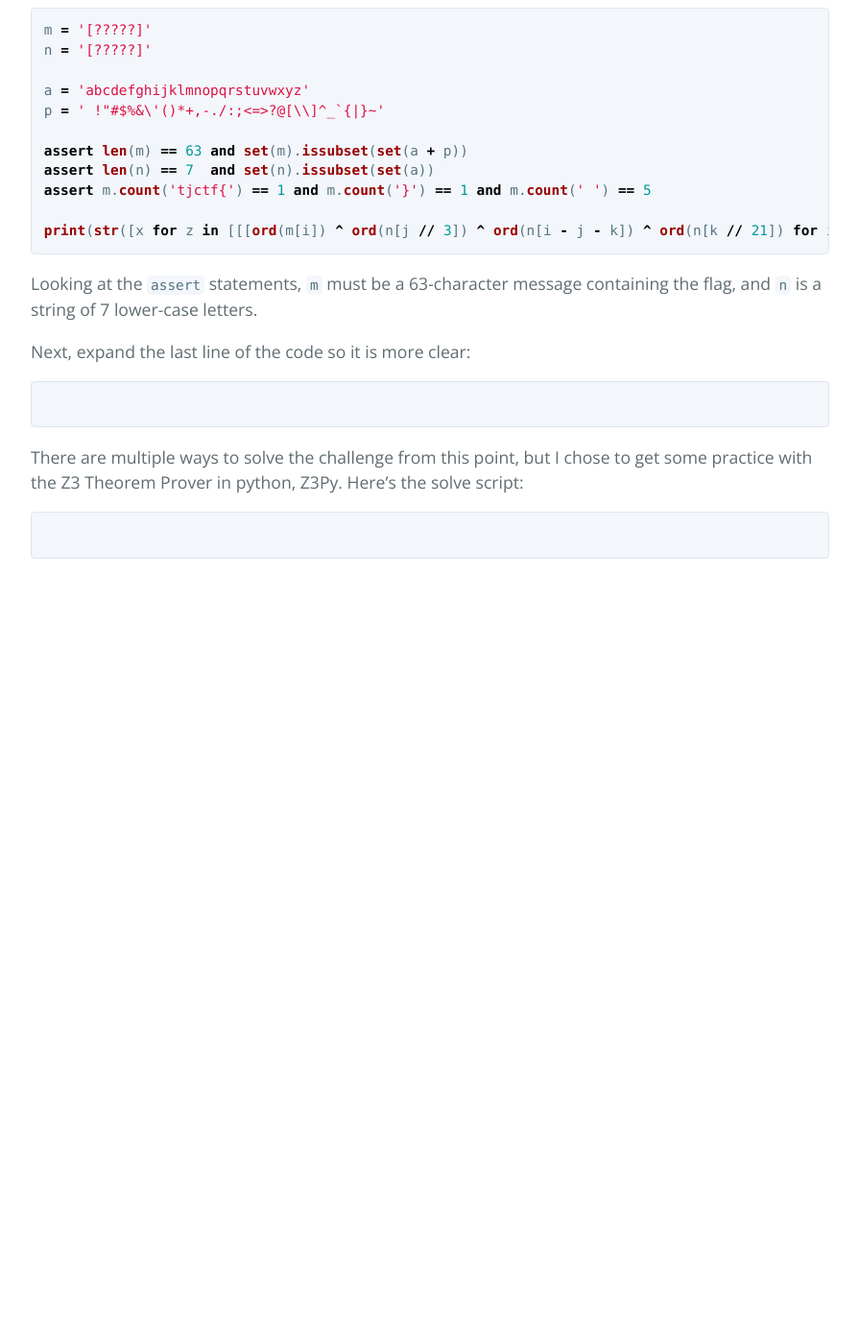
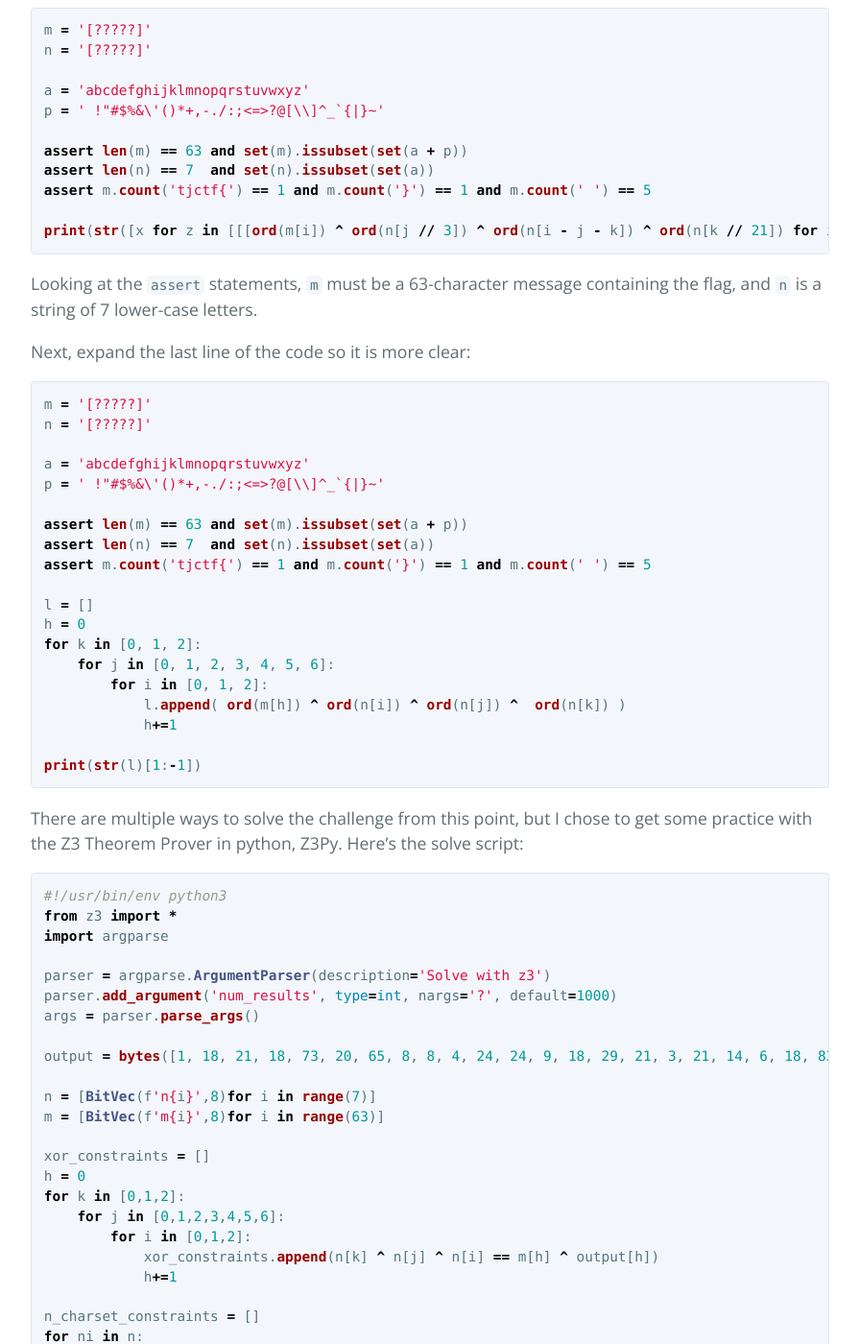
Before and after one commit to AdnanSlef/AdnanSlef.github.io, a Jekyll site: the page built from _posts/2020-05-26-comprehensive.md, in a window 1280 px wide and 1400 px high, scrolled down 828 px. Shown: the whole window at 96% size, without its empty margins (192-1087 px from the left). Built offline with Jekyll 4.4.1, drawn with Linux system fonts in a browser that asks for light colours; before the commit the page ends 1458 px from its top, so only the background shows below that; some of the changed text lies outside the part shown.

Commit message:
do more comp2

````diff
--- a/_posts/2020-05-26-comprehensive.md
+++ b/_posts/2020-05-26-comprehensive.md
@@ -41,11 +41,104 @@ Looking at the `assert` statements, `m` must be a 63-character message containin
 Next, expand the last line of the code so it is more clear:
 
 ```python
+m = '[?????]'
+n = '[?????]'
 
+a = 'abcdefghijklmnopqrstuvwxyz'
+p = ' !"#$%&\'()*+,-./:;<=>?@[\\]^_`{|}~'
+
+assert len(m) == 63 and set(m).issubset(set(a + p))
+assert len(n) == 7  and set(n).issubset(set(a))
+assert m.count('tjctf{') == 1 and m.count('}') == 1 and m.count(' ') == 5
+
+l = []
+h = 0
+for k in [0, 1, 2]:
+    for j in [0, 1, 2, 3, 4, 5, 6]:
+        for i in [0, 1, 2]:
+            l.append( ord(m[h]) ^ ord(n[i]) ^ ord(n[j]) ^  ord(n[k]) )
+            h+=1
+
+print(str(l)[1:-1])
 ```
 
 There are multiple ways to solve the challenge from this point, but I chose to get some practice with the Z3 Theorem Prover in python, Z3Py. Here's the solve script:
 
 ```python
+#!/usr/bin/env python3
+from z3 import *
+import argparse
 
+parser = argparse.ArgumentParser(description='Solve with z3')
+parser.add_argument('num_results', type=int, nargs='?', default=1000)
+args = parser.parse_args()
+
+output = bytes([1, 18, 21, 18, 73, 20, 65, 8, 8, 4, 24, 24, 9, 18, 29, 21, 3, 21, 14, 6, 18, 83, 2, 26, 86, 83, 5, 20, 27, 28, 85, 67, 5, 17, 2, 7, 12, 11, 17, 0, 2, 20, 12, 26, 26, 30, 15, 44, 15, 31, 0, 12, 46, 8, 28, 23, 0, 11, 3, 25, 14, 0, 65])
+
+n = [BitVec(f'n{i}',8)for i in range(7)]
+m = [BitVec(f'm{i}',8)for i in range(63)]
+
+xor_constraints = []
+h = 0
+for k in [0,1,2]:
+    for j in [0,1,2,3,4,5,6]:
+        for i in [0,1,2]:
+            xor_constraints.append(n[k] ^ n[j] ^ n[i] == m[h] ^ output[h])
+            h+=1
+
+n_charset_constraints = []
+for ni in n:
+    n_charset_constraints.append(And(ni>=ord('a'),ni<=ord('z')))
+
+five_spaces = Sum([If(m[i]==ord(' '),1,0)for i in range(63)])==5
+
+has_needed_chars = [(Sum([If(m[i]==ord(c),1,0)for i in range(63)])>=1) for c in 'tjctf{}']
+
+flag_format = Sum(
+        [
+            If(
+                And(
+                    [m[j+i]==ord('tjctf{'[i])for i in range(6)]
+                )
+            ,1,0)
+        for j in range(63-25)
+        ]
+    ) >= 1
+
+slvr = Solver()
+slvr.add(xor_constraints)
+slvr.add(n_charset_constraints)
+slvr.add(five_spaces)
+slvr.add(has_needed_chars)
+slvr.add(flag_format)
+
+def my_results():
+    global mdl
+    slvr.check()
+    mdl = slvr.model()
+
+    key=''
+    msg=''
+    for d in sorted(mdl.decls(),key=(lambda x:int(x.name()[1:]))):
+        if 'n' in d.name():
+            key += chr(mdl[d].as_long())
+        if 'm' in d.name():
+            msg += chr(mdl[d].as_long())
+
+    print(key)
+    print(msg)
+
+def one_result():
+    global mdl
+    my_results()
+    block = []
+    for d in mdl:
+        block.append(d() != mdl[d])
+    slvr.add(Or(block))
+
+for i in range(args.num_results):
+    try:
+        one_result()
+    except:
+        break
 ```
````
